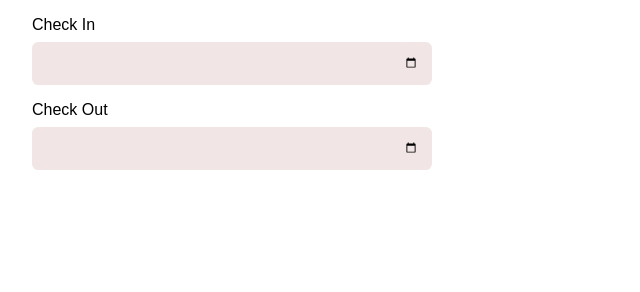
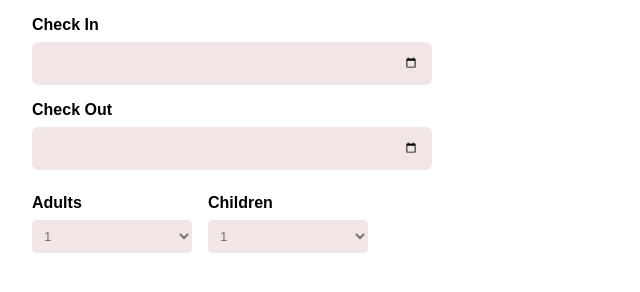
Before and after one commit to ar4scode/Hotel-Booking, a website with bundled scripts: page pages/index.html in a window 1280 px wide. Shown: the whole page, without its empty margins (0-640 px from the left). Built offline with nearby package versions, Linux system fonts and the light colour scheme.

Commit message:
Add input for user to specify the number of adults and children

```diff
--- a/pages/index.html
+++ b/pages/index.html
@@ -24,6 +24,39 @@
           <input type="date" name="date" id="check-out-date">
         </div>
       </div>
+
+      <div class="family-members">
+        <div class="adults">
+          <p>Adults</p>
+          <select name="" id="adults-number">
+            <option value="1">1</option>
+            <option value="2">2</option>
+            <option value="3">3</option>
+            <option value="4">4</option>
+            <option value="5">5</option>
+            <option value="6">6</option>
+            <option value="7">7</option>
+            <option value="8">8</option>
+            <option value="9">9</option>
+            <option value="10">10</option>
+          </select>
+        </div>
+        <div class="children">
+          <p>Children</p>
+          <select name="" id="childs-number">
+            <option value="1">1</option>
+            <option value="2">2</option>
+            <option value="3">3</option>
+            <option value="4">4</option>
+            <option value="5">5</option>
+            <option value="6">6</option>
+            <option value="7">7</option>
+            <option value="8">8</option>
+            <option value="9">9</option>
+            <option value="10">10</option>
+          </select>
+        </div>
+      </div>
     </div>
     <div class="images-container"></div>
   </main>
--- a/styles/style.css
+++ b/styles/style.css
@@ -6,13 +6,16 @@
 }
 
 .check-in-container,
-.check-out-container {
+.check-out-container,
+.family-members {
   margin: 1rem 2rem;
 }
 
 .check-in-container p,
-.check-out-container p {
+.check-out-container p,
+.family-members p {
   margin: .5rem 0;
+  font-weight: bold;
 }
 
 .check-in-container input,
@@ -43,10 +46,7 @@
   p {
     margin-left: 0.5rem;
     font-size: .9rem ;
-<<<<<<< HEAD
     color: #747272;
-=======
->>>>>>> bdbb46eea5acea91d5f011343ee6006b6c47467d
   }
 }
 
@@ -92,3 +92,31 @@ input[type=date]::-webkit-datetime-edit-year-field {
   -webkit-appearance: none;
   display: none;
 }
+
+.family-members {
+  display: flex;
+  width: 15rem;
+  justify-content: space-between;
+  select {
+    width: 10rem;
+    padding: 0.5rem;
+    background-color: #f1e5e5;
+    border-radius: .3rem;
+    border: none;
+    transition: all .3s;
+    cursor: pointer;
+    color: #747272;
+    &:hover {
+      transform: scale(1.1);
+      box-shadow: 1px 1px 5px rgba(0, 0, 0, .3);
+    }
+
+    &:focus {
+      outline: none;
+    }
+  }
+}
+
+.adults {
+  margin-right: 1rem;
+}
```
